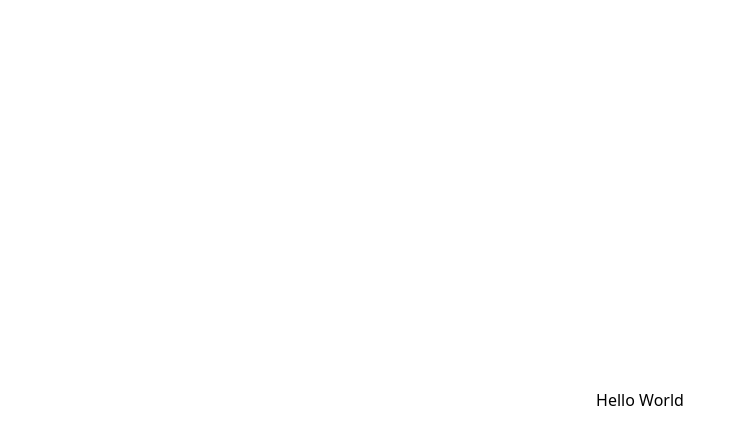
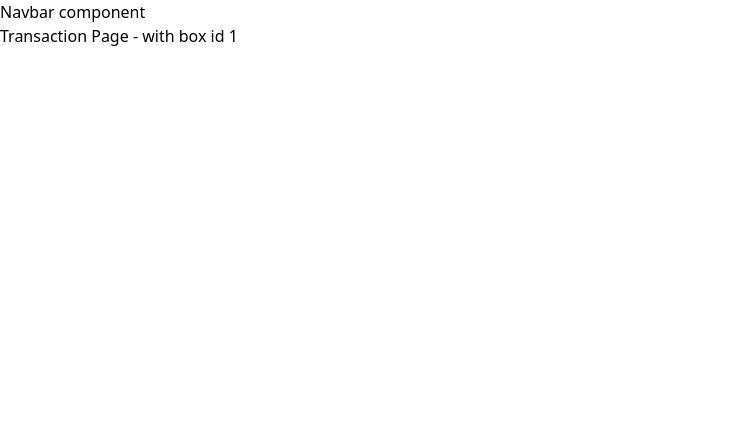
Before and after one commit to numericar/nheejods-application-v1, a React (Vite) app in the folder client/: page /box/1 in a window 1280 px wide. Shown: the top 444 px of the page, without its empty margins (0-746 px from the left). Built offline with nearby package versions, Linux system fonts and the light colour scheme.

Commit message:
add routing

```diff
--- a/client/src/App.jsx
+++ b/client/src/App.jsx
@@ -1,9 +1,22 @@
+import { BrowserRouter, Route, Routes } from "react-router-dom";
+import Boxs from "./pages/Boxs";
+import Login from "./pages/Login";
+import Register from "./pages/Register";
+import Transaction from "./pages/Transaction";
+import Navbar from "./components/shared/Navbar";
+
 function App() {
   return (
     <>
-      <div className="flex justify-center items-center h-screen">
-        <p>Hello World</p>
-      </div>
+      <BrowserRouter>
+        <Navbar />
+        <Routes>
+          <Route path="" element={ <Boxs /> } />
+          <Route path="/login" element={ <Login /> } />
+          <Route path="/register" element={ <Register /> } />
+          <Route path="/box/:boxId" element={ <Transaction /> } />
+        z</Routes>
+      </BrowserRouter>
     </>
   )
 }
--- a/client/src/pages/Transaction.jsx
+++ b/client/src/pages/Transaction.jsx
@@ -1,7 +1,11 @@
+import { useParams } from "react-router-dom"
+
 export default function Transaction() {
+    const { boxId } = useParams();
+
     return (
         <div>
-            <p>Transaction Page</p>
+            <p>Transaction Page - with box id {boxId}</p>
         </div>
     )
 }
```
